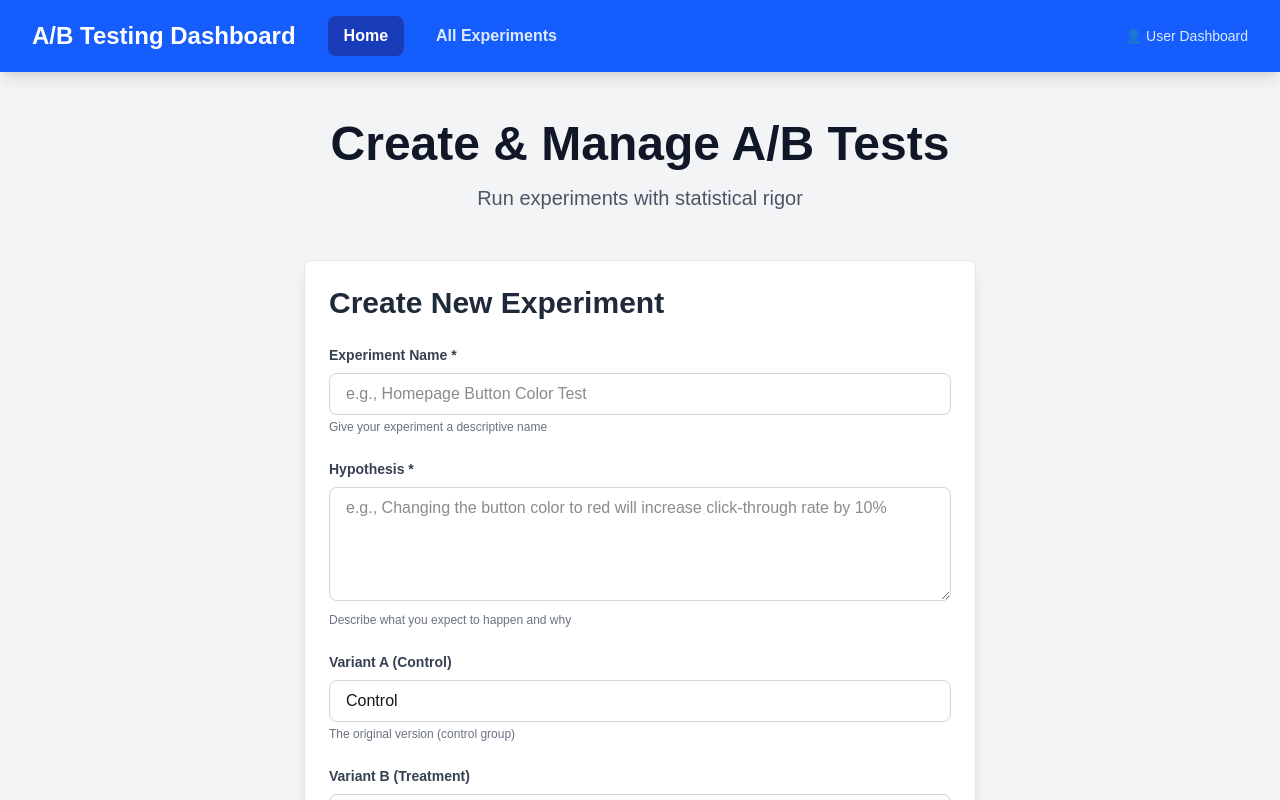
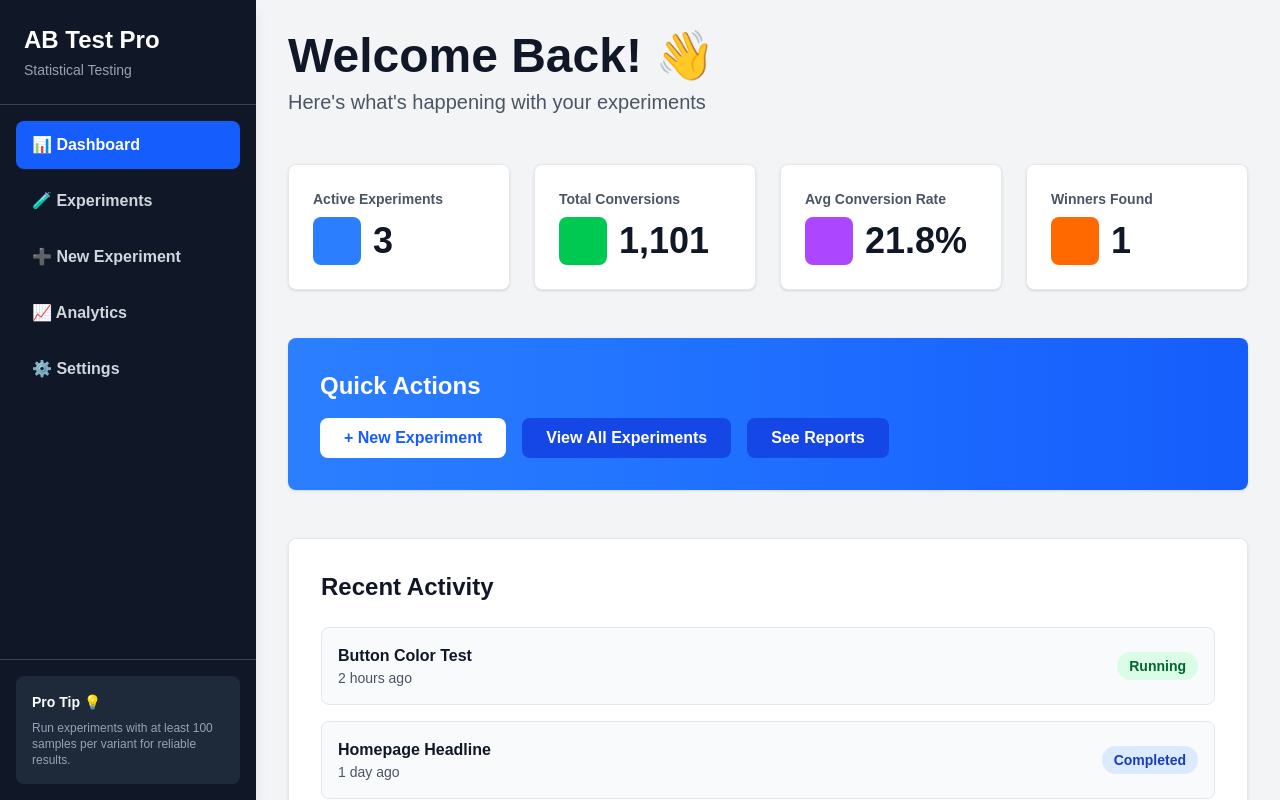
Before and after one commit to MrudulaLakkam/ab-testing-dashboard, a Next.js app in the folder apps/web/: page / in a window 1280 px wide. Shown: the top 800 px of the page. Built offline with nearby package versions, Linux system fonts and the light colour scheme.

Commit message:
feat: add sidebar, dashboard, charts, and analytics pages

```diff
--- /dev/null
+++ b/apps/web/app/Analytics.tsx
@@ -0,0 +1,38 @@
+'use client';
+
+import { ResultsChart } from './ResultsChart';
+
+export function Analytics() {
+  return (
+    <div className="max-w-7xl mx-auto">
+      <h1 className="text-4xl font-bold text-gray-900 mb-2">Analytics</h1>
+      <p className="text-gray-600 mb-8">Deep dive into your experiment data</p>
+
+      {/* Chart */}
+      <div className="mb-12">
+        <ResultsChart />
+      </div>
+
+      {/* Stats Summary */}
+      <div className="grid grid-cols-3 gap-6">
+        <div className="bg-white p-6 rounded-lg shadow border border-gray-200">
+          <p className="text-sm text-gray-600 font-semibold mb-2">Total Visitors</p>
+          <p className="text-4xl font-bold text-gray-900">5,000</p>
+          <p className="text-xs text-gray-500 mt-2">Across all experiments</p>
+        </div>
+
+        <div className="bg-white p-6 rounded-lg shadow border border-gray-200">
+          <p className="text-sm text-gray-600 font-semibold mb-2">Statistical Power</p>
+          <p className="text-4xl font-bold text-blue-600">87%</p>
+          <p className="text-xs text-gray-500 mt-2">Confidence in results</p>
+        </div>
+
+        <div className="bg-white p-6 rounded-lg shadow border border-gray-200">
+          <p className="text-sm text-gray-600 font-semibold mb-2">Avg Effect Size</p>
+          <p className="text-4xl font-bold text-green-600">+8.5%</p>
+          <p className="text-xs text-gray-500 mt-2">Lift per variant</p>
+        </div>
+      </div>
+    </div>
+  );
+}
--- /dev/null
+++ b/apps/web/app/Dashboard.tsx
@@ -0,0 +1,83 @@
+'use client';
+
+export function Dashboard() {
+  // Mock stats
+  const stats = [
+    { label: 'Active Experiments', value: '3', color: 'bg-blue-500' },
+    { label: 'Total Conversions', value: '1,101', color: 'bg-green-500' },
+    { label: 'Avg Conversion Rate', value: '21.8%', color: 'bg-purple-500' },
+    { label: 'Winners Found', value: '1', color: 'bg-orange-500' },
+  ];
+
+  return (
+    <div className="max-w-7xl mx-auto">
+      {/* Welcome Section */}
+      <div className="mb-12">
+        <h1 className="text-5xl font-bold text-gray-900 mb-2">Welcome Back! 👋</h1>
+        <p className="text-xl text-gray-600">Here's what's happening with your experiments</p>
+      </div>
+
+      {/* Stats Grid */}
+      <div className="grid grid-cols-4 gap-6 mb-12">
+        {stats.map((stat, index) => (
+          <div
+            key={index}
+            className="bg-white p-6 rounded-lg shadow border border-gray-200 hover:shadow-lg transition-shadow"
+          >
+            <p className="text-sm text-gray-600 font-semibold mb-2">{stat.label}</p>
+            <div className="flex items-center gap-3">
+              <div className={`${stat.color} w-12 h-12 rounded-lg`}></div>
+              <p className="text-4xl font-bold text-gray-900">{stat.value}</p>
+            </div>
+          </div>
+        ))}
+      </div>
+
+      {/* Quick Actions */}
+      <div className="bg-gradient-to-r from-blue-500 to-blue-600 text-white p-8 rounded-lg shadow mb-12">
+        <h2 className="text-2xl font-bold mb-4">Quick Actions</h2>
+        <div className="flex gap-4">
+          <button className="px-6 py-2 bg-white text-blue-600 rounded-lg font-semibold hover:bg-gray-100">
+            + New Experiment
+          </button>
+          <button className="px-6 py-2 bg-blue-700 text-white rounded-lg font-semibold hover:bg-blue-800">
+            View All Experiments
+          </button>
+          <button className="px-6 py-2 bg-blue-700 text-white rounded-lg font-semibold hover:bg-blue-800">
+            See Reports
+          </button>
+        </div>
+      </div>
+
+      {/* Recent Activity */}
+      <div className="bg-white p-8 rounded-lg shadow border border-gray-200">
+        <h2 className="text-2xl font-bold text-gray-900 mb-6">Recent Activity</h2>
+
+        <div className="space-y-4">
+          {[
+            { experiment: 'Button Color Test', status: 'Running', time: '2 hours ago' },
+            { experiment: 'Homepage Headline', status: 'Completed', time: '1 day ago' },
+            { experiment: 'Email Subject Line', status: 'Draft', time: '2 days ago' },
+          ].map((activity, index) => (
+            <div
+              key={index}
+              className="flex items-center justify-between p-4 bg-gray-50 rounded-lg border border-gray-200 hover:bg-gray-100 transition-colors"
+            >
+              <div>
+                <p className="font-semibold text-gray-900">{activity.experiment}</p>
+                <p className="text-sm text-gray-600">{activity.time}</p>
+              </div>
+              <span className={`px-3 py-1 rounded-full text-sm font-semibold ${
+                activity.status === 'Running' ? 'bg-green-100 text-green-800' :
+                activity.status === 'Completed' ? 'bg-blue-100 text-blue-800' :
+                'bg-gray-100 text-gray-800'
+              }`}>
+                {activity.status}
+              </span>
+            </div>
+          ))}
+        </div>
+      </div>
+    </div>
+  );
+}
--- /dev/null
+++ b/apps/web/app/ResultsChart.tsx
@@ -0,0 +1,63 @@
+'use client';
+
+export function ResultsChart() {
+  // Simple bar chart visualization
+  const data = [
+    { day: 'Mon', variantA: 65, variantB: 78 },
+    { day: 'Tue', variantA: 70, variantB: 82 },
+    { day: 'Wed', variantA: 68, variantB: 85 },
+    { day: 'Thu', variantA: 72, variantB: 88 },
+    { day: 'Fri', variantA: 75, variantB: 92 },
+    { day: 'Sat', variantA: 78, variantB: 95 },
+    { day: 'Sun', variantA: 80, variantB: 98 },
+  ];
+
+  const maxValue = 100;
+
+  return (
+    <div className="bg-white p-8 rounded-lg shadow border border-gray-200">
+      <h2 className="text-2xl font-bold text-gray-900 mb-6">Conversion Rate Over Time</h2>
+
+      {/* Chart */}
+      <div className="mb-8">
+        <div className="flex items-end justify-around h-64 border-l border-b border-gray-300 p-4">
+          {data.map((item, index) => (
+            <div key={index} className="flex flex-col items-center gap-2">
+              {/* Bars */}
+              <div className="flex gap-1 h-56 items-end">
+                {/* Variant A Bar */}
+                <div
+                  className="w-8 bg-blue-500 rounded-t transition-all hover:opacity-80"
+                  style={{ height: `${(item.variantA / maxValue) * 200}px` }}
+                  title={`Variant A: ${item.variantA}%`}
+                ></div>
+
+                {/* Variant B Bar */}
+                <div
+                  className="w-8 bg-green-500 rounded-t transition-all hover:opacity-80"
+                  style={{ height: `${(item.variantB / maxValue) * 200}px` }}
+                  title={`Variant B: ${item.variantB}%`}
+                ></div>
+              </div>
+
+              {/* Day Label */}
+              <p className="text-sm font-semibold text-gray-700">{item.day}</p>
+            </div>
+          ))}
+        </div>
+      </div>
+
+      {/* Legend */}
+      <div className="flex gap-6 justify-center">
+        <div className="flex items-center gap-2">
+          <div className="w-4 h-4 bg-blue-500 rounded"></div>
+          <p className="font-semibold text-gray-700">Variant A (Control) - 20.1%</p>
+        </div>
+        <div className="flex items-center gap-2">
+          <div className="w-4 h-4 bg-green-500 rounded"></div>
+          <p className="font-semibold text-gray-700">Variant B (Treatment) - 23.9%</p>
+        </div>
+      </div>
+    </div>
+  );
+}
--- /dev/null
+++ b/apps/web/app/Sidebar.tsx
@@ -0,0 +1,53 @@
+'use client';
+
+import { useState } from 'react';
+
+export function Sidebar({ currentPage, setCurrentPage }: {
+  currentPage: string;
+  setCurrentPage: (page: string) => void;
+}) {
+  const menuItems = [
+    { id: 'dashboard', label: '📊 Dashboard', icon: '📊' },
+    { id: 'experiments', label: '🧪 Experiments', icon: '🧪' },
+    { id: 'create', label: '➕ New Experiment', icon: '➕' },
+    { id: 'analytics', label: '📈 Analytics', icon: '📈' },
+    { id: 'settings', label: '⚙️ Settings', icon: '⚙️' },
+  ];
+
+  return (
+    <aside className="w-64 bg-gray-900 text-white h-screen fixed left-0 top-0 shadow-lg">
+      {/* Logo */}
+      <div className="p-6 border-b border-gray-700">
+        <h1 className="text-2xl font-bold">AB Test Pro</h1>
+        <p className="text-sm text-gray-400 mt-1">Statistical Testing</p>
+      </div>
+
+      {/* Menu */}
+      <nav className="p-4 space-y-2">
+        {menuItems.map((item) => (
+          <button
+            key={item.id}
+            onClick={() => setCurrentPage(item.id)}
+            className={`w-full text-left px-4 py-3 rounded-lg font-semibold transition-colors ${
+              currentPage === item.id
+                ? 'bg-blue-600 text-white'
+                : 'text-gray-300 hover:bg-gray-800'
+            }`}
+          >
+            {item.label}
+          </button>
+        ))}
+      </nav>
+
+      {/* Bottom Section */}
+      <div className="absolute bottom-0 w-full border-t border-gray-700 p-4">
+        <div className="bg-gray-800 p-4 rounded-lg">
+          <p className="text-sm font-semibold mb-2">Pro Tip 💡</p>
+          <p className="text-xs text-gray-400">
+            Run experiments with at least 100 samples per variant for reliable results.
+          </p>
+        </div>
+      </div>
+    </aside>
+  );
+}
--- a/apps/web/app/page.tsx
+++ b/apps/web/app/page.tsx
@@ -1,13 +1,15 @@
 'use client';
 
 import { useState } from 'react';
-import { Navigation } from './Navigation';
+import { Sidebar } from './Sidebar';
+import { Dashboard } from './Dashboard';
 import { ExperimentForm } from './ExperimentForm';
 import { ExperimentsList } from './ExperimentsList';
 import { ExperimentDetail } from './ExperimentDetail';
+import { Analytics } from './Analytics';
 
-function HomePageContent() {
-  const [currentPage, setCurrentPage] = useState('home');
+function HomePage() {
+  const [currentPage, setCurrentPage] = useState('dashboard');
   const [selectedExperimentId, setSelectedExperimentId] = useState<string | null>(null);
 
   const handleSelectExperiment = (id: string) => {
@@ -20,43 +22,42 @@ function HomePageContent() {
   };
 
   return (
-    <div className="min-h-screen bg-gray-100">
-      {/* Navigation */}
-      <Navigation currentPage={currentPage} setCurrentPage={setCurrentPage} />
+    <div className="flex h-screen bg-gray-100">
+      {/* Sidebar */}
+      <Sidebar currentPage={currentPage} setCurrentPage={setCurrentPage} />
 
       {/* Main Content */}
-      <main className="py-12 px-8">
-        {currentPage === 'home' && (
-          <div className="max-w-7xl mx-auto">
-            <div className="text-center mb-12">
-              <h2 className="text-5xl font-bold text-gray-900 mb-4">
-                Create & Manage A/B Tests
-              </h2>
-              <p className="text-xl text-gray-600">
-                Run experiments with statistical rigor
-              </p>
-            </div>
-            <ExperimentForm />
-          </div>
-        )}
+      <main className="flex-1 ml-64 overflow-auto">
+        <div className="p-8">
+          {currentPage === 'dashboard' && <Dashboard />}
 
-        {currentPage === 'experiments' && (
-          <div className="bg-white min-h-screen p-8 rounded-lg">
+          {currentPage === 'create' && <ExperimentForm />}
+
+          {currentPage === 'experiments' && (
             <ExperimentsList onSelectExperiment={handleSelectExperiment} />
-          </div>
-        )}
+          )}
 
-        {currentPage === 'detail' && selectedExperimentId && (
-          <div className="bg-white min-h-screen p-8 rounded-lg">
+          {currentPage === 'detail' && selectedExperimentId && (
             <ExperimentDetail
               experimentId={selectedExperimentId}
               onBack={handleBackFromDetail}
             />
-          </div>
-        )}
+          )}
+
+          {currentPage === 'analytics' && <Analytics />}
+
+          {currentPage === 'settings' && (
+            <div className="max-w-4xl">
+              <h1 className="text-4xl font-bold text-gray-900 mb-6">Settings</h1>
+              <div className="bg-white p-8 rounded-lg shadow border border-gray-200">
+                <p className="text-gray-600 text-lg">Settings page coming soon...</p>
+              </div>
+            </div>
+          )}
+        </div>
       </main>
     </div>
   );
 }
 
-export default HomePageContent;
+export default HomePage;
```
